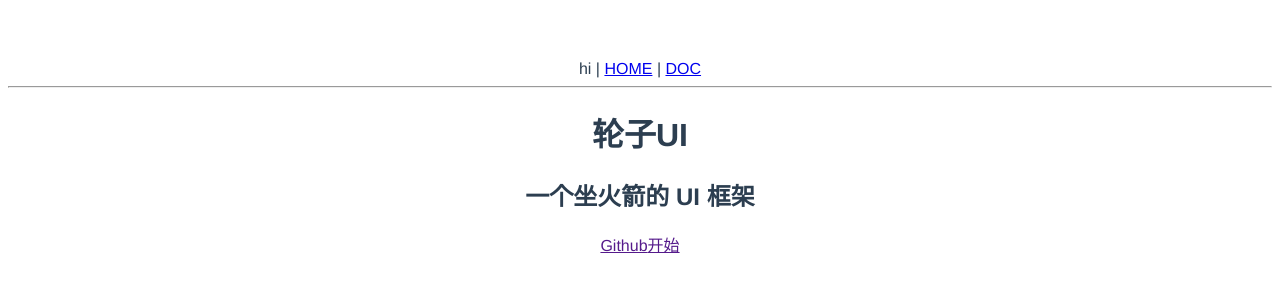
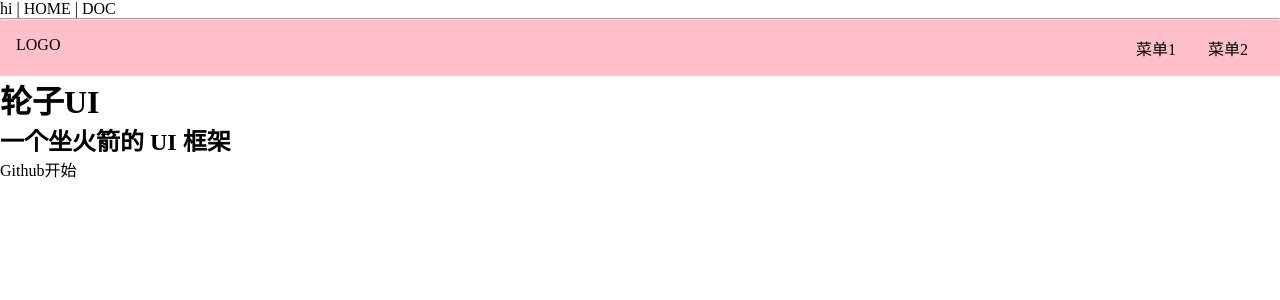
Before and after one commit to Wind2Song/Vue-lunzi-demo, a Vue app: page /#/ in a window 1280 px wide. Shown: the top 300 px of the page. Built offline with nearby package versions, Linux system fonts and the light colour scheme.

Commit message:
更新topnav

```diff
--- a/src/index.css
+++ /dev/null
@@ -1,8 +0,0 @@
-#app {
-  font-family: Avenir, Helvetica, Arial, sans-serif;
-  -webkit-font-smoothing: antialiased;
-  -moz-osx-font-smoothing: grayscale;
-  text-align: center;
-  color: #2c3e50;
-  margin-top: 60px;
-}
--- /dev/null
+++ b/src/index.scss
@@ -0,0 +1,16 @@
+* {
+  margin: 0;
+  padding: 0;
+  box-sizing: border-box;
+}
+ul,
+ol {
+  list-style: none;
+}
+a {
+  text-decoration: none;
+  color: inherit;
+  &:hover {
+    border-bottom: 1px solid;
+  }
+}
--- a/src/main.ts
+++ b/src/main.ts
@@ -1,6 +1,6 @@
 import { createApp } from 'vue'
 import App from './App.vue'
-import './index.css'
+import './index.scss'
 import {createWebHashHistory, createRouter} from 'vue-router'
 import Home from './views/Home.vue'
 import Doc from './views/Doc.vue'
--- a/src/views/Home.vue
+++ b/src/views/Home.vue
@@ -1,8 +1,11 @@
 <template>
     <div>
         <div class="topnav">
-            <div class="log"></div>
-            <div class="menu"></div>
+            <div class="logo">LOGO</div>
+            <ul class="menu">
+                <li>菜单1</li>
+                <li>菜单2</li>
+            </ul>
         </div>
         <div class="banner">
             <h1>轮子UI</h1>
@@ -15,5 +18,21 @@
     </div>
 </template>
 <style lang="scss" scoped>
-  .topnar{border: 1px solid red}
+.topnav {
+  background: pink;
+  display: flex;
+  padding: 16px;
+  > .logo {
+    max-width: 6em;
+    margin-right: auto;
+  }
+  > .menu {
+    display: flex;
+    white-space: nowrap;
+    flex-wrap: nowrap;
+    > li {
+      margin: 0 1em;
+    }
+  }
+}
 </style>
```
